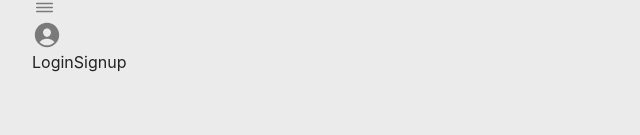
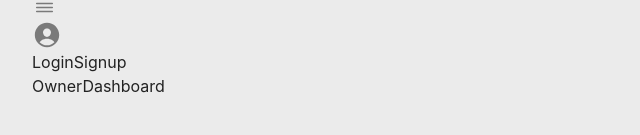
Before and after one commit to aneeshsharma72067/RealEstateHub, a React (Vite) app: page /owner-dashboard in a window 1280 px wide. Shown: the part 165-300 px from the top of the page, without its empty margins (0-640 px from the left). Built offline with nearby package versions, Linux system fonts and the light colour scheme.

Commit message:
Different signup's for owner and normal user

```diff
--- a/src/App.tsx
+++ b/src/App.tsx
@@ -5,6 +5,7 @@ import { Toaster } from "react-hot-toast";
 import Signup from "./pages/Signup";
 import Home from "./pages/Home";
 import Navbar from "./components/Navbar";
+import OwnerDashboard from "./pages/OwnerDashboard";
 
 function App() {
   return (
@@ -13,9 +14,10 @@ function App() {
       <div className="flex flex-col gap-4">
         <Navbar />
         <Routes>
+          <Route path="/" element={<Home />} />
           <Route path="/auth/login" element={<Login />} />
           <Route path="/auth/signup" element={<Signup />} />
-          <Route path="/" element={<Home />} />
+          <Route path="/owner-dashboard" element={<OwnerDashboard />} />
         </Routes>
       </div>
     </>
--- /dev/null
+++ b/src/pages/OwnerDashboard.tsx
@@ -0,0 +1,9 @@
+import React from "react";
+
+type Props = {};
+
+const OwnerDashboard: React.FC<Props> = () => {
+  return <div>OwnerDashboard</div>;
+};
+
+export default OwnerDashboard;
--- a/src/pages/Signup.tsx
+++ b/src/pages/Signup.tsx
@@ -3,7 +3,7 @@ import { EmailIcon, EyeClosedIcon, EyeIcon, KeyIcon } from "../assets/Icons";
 import { Button } from "../components/Button";
 import toast from "react-hot-toast";
 import GoogleAuth from "../components/GoogleAuth";
-import { NavLink } from "react-router-dom";
+import { NavLink, useNavigate, useSearchParams } from "react-router-dom";
 
 interface signupFormData {
   email: string;
@@ -11,6 +11,10 @@ interface signupFormData {
 }
 
 const Signup: React.FC = () => {
+  const [searchParams, setSearchParams] = useSearchParams();
+  const signupType = searchParams.get("signupType");
+  const navigate = useNavigate();
+
   const [signupFormData, setSignupFormData] = useState<signupFormData>({
     email: "",
     password: "",
@@ -20,6 +24,9 @@ const Signup: React.FC = () => {
   const handleSubmit: React.MouseEventHandler<HTMLButtonElement> = () => {
     console.log(signupFormData);
     toast.success("Form Sumbitted");
+    if (signupType === "owner") {
+      navigate("/owner-dashboard");
+    }
   };
 
   const handleChange: React.ChangeEventHandler<HTMLInputElement> = (
```
